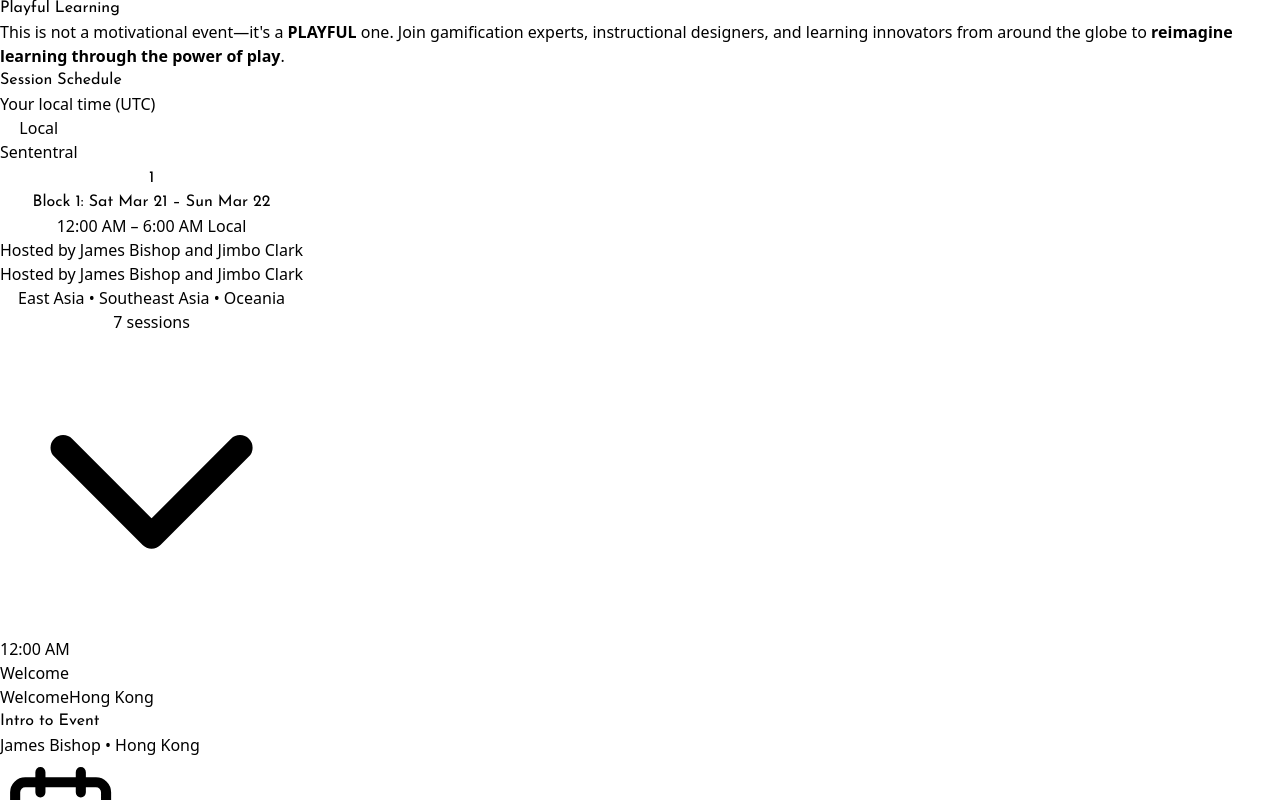
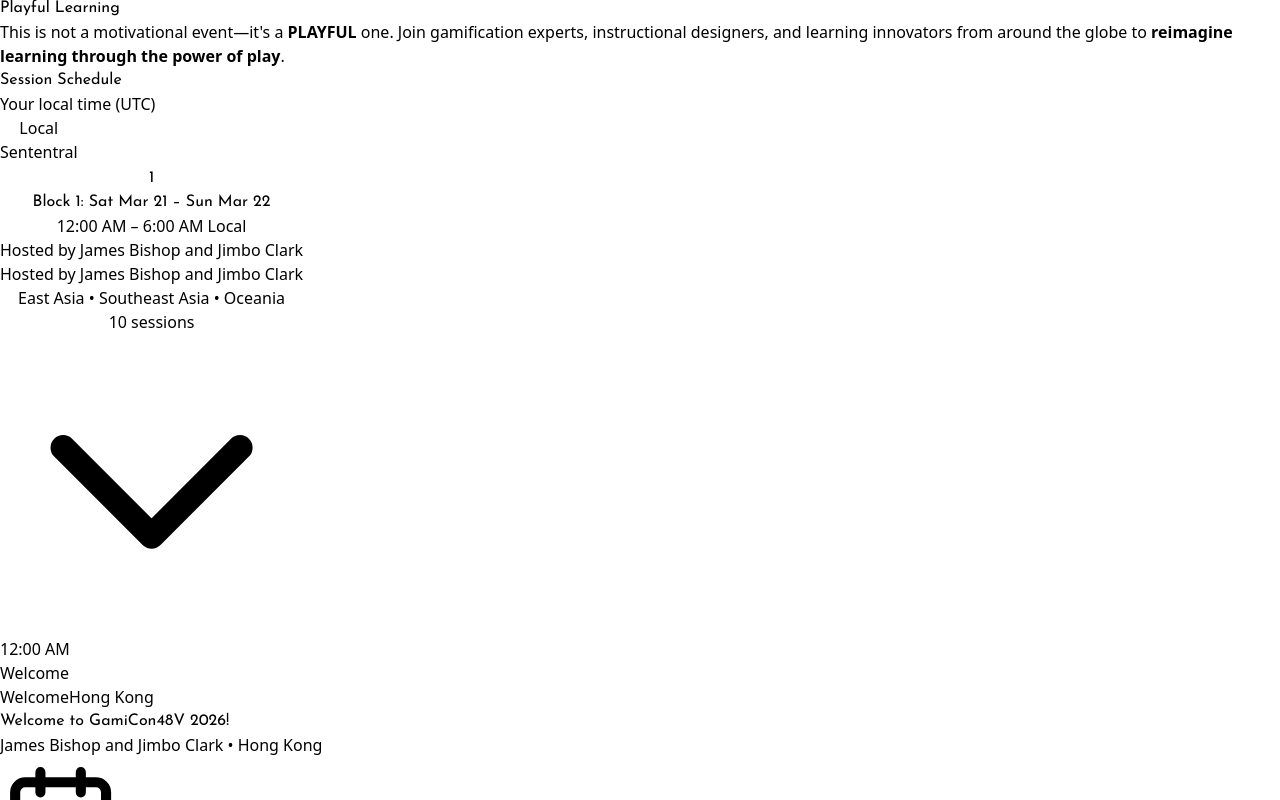
Before and after one commit to carriannlane-hub/48V-schedule, a React (Vite) app: page / in a window 1280 px wide. Both pictures are taken after a click on the button 151 px from the left and 1804 px from the top of the page. Shown: the part 1404-2204 px from the top of the page. Built offline with nearby package versions, Linux system fonts and the light colour scheme.

Commit message:
Revise session information for GamiCon48V 2026
Updated session details for GamiCon48V 2026, including new titles, speakers, and descriptions for various sessions.

```diff
--- a/src/App.jsx
+++ b/src/App.jsx
@@ -12,17 +12,21 @@
     host: "James Bishop and Jimbo Clark",
     regions: "East Asia • Southeast Asia • Oceania",
     sessions: [
-      { time: "00:00", speaker: "James Bishop", title: "Intro to Event", type: "intro", country: "Hong Kong" },
-      { time: "00:30", speaker: "Monica Cornetti", title: "Kickoff Keynote", type: "keynote", country: "USA" },
-      { time: "01:00", speaker: "Bernardo Letayf", title: "BlueRabbit", type: "sponsor", country: "Mexico" },
+      { time: "00:00", speaker: "James Bishop and Jimbo Clark", title: "Welcome to GamiCon48V 2026!", type: "intro", country: "Hong Kong" },
+      { time: "00:30", speaker: "Monica Cornetti", title: "F*ck Average", type: "keynote", additionalType: "talk", country: "USA" },
+      { time: "01:00", speaker: "Bernardo Letayf", title: "BlueRabbit", type: "sponsor", country: "Mexico", description: "Instructions for Using the Gamified Conference App BlueRabbit" },
+      { time: "01:15", speaker: "James Bishop", title: "Crossroads: Introduction to the Conference Charity", type: "experience", country: "Hong Kong" },
       { time: "01:30", speaker: "James Bishop", title: "How to Get Away with Murder at a Conference!", type: "talk", country: "Hong Kong",
         description: "AI-powered design in action: Learn how a resilience conference was transformed into an 80-person murder mystery—designed 80% with AI in under 3 hours." },
-      { time: "02:30", speaker: "Tim Hamons", title: "Sketch Your Game: Visual Tools to Design Engagement, Flow, and Player Motivation", type: "playshop", country: "Singapore",
+      { time: "02:00", speaker: "Amanda Friday", title: "The Mythic Method: A Magical Approach to Learning Design", type: "talk", country: "USA",
+        description: "Drawing from narrative psychology, the monomyth, and Sinospheric myths, Dr. Friday shows how story structures can be translated into practical learning design that drives real behavior change." },
+      { time: "02:30", speaker: "James Bishop and Jimbo Clark", title: "Exploration Experience", type: "experience", country: "Hong Kong" },
+      { time: "03:00", speaker: "Tim Hamons", title: "Sketch Your Game: Visual Tools to Design Engagement, Flow, and Player Motivation", type: "playshop", country: "Singapore",
         description: "Draw your way to better game design. Use simple visual frameworks to clarify player goals, storyboard learning journeys, and map engagement flow." },
       { time: "04:30", speaker: "Dannie Jeffries", title: "Māori-Centred Gamification: Small Shifts, Meaningful Differences", type: "talk", country: "New Zealand",
         description: "Discover how cultural worldviews shape gamified systems. Learn key Māori values and design principles that create more inclusive, impactful experiences." },
       { time: "05:00", speaker: "Beatrice Chu", title: "Bringing University Programs to Life Through Gamification", type: "talk", country: "Hong Kong",
-        description: "How one university onboarded 900 teaching assistants through playful, meaningful gamified programs. See real campus implementations in action." }
+        description: "See how HKUST uses gamification to drive faculty development, learner engagement, and institutional change at scale—with concrete design decisions and lessons learned, not surface-level gimmicks." }
     ]
   },
   {
@@ -35,15 +39,14 @@
     host: "Moe Ash & Zunara Nauman",
     regions: "Middle East • South Asia • East Africa",
     sessions: [
-      { time: "06:00", speaker: "Moe Ash", title: "Intro Block", type: "intro", country: "UAE" },
+      { time: "06:00", speaker: "Moe Ash and Zunara Nauman", title: "Intro Block", type: "intro", country: "UAE" },
       { time: "06:30", speaker: "Ritika Datta", title: "How to Make Words Your Strongest Game Mechanic", type: "talk", country: "Singapore",
         description: "Words aren't just instructions—they're mechanics. Learn how language choices drive behavior change that lasts beyond the session." },
       { time: "07:00", speaker: "Rakshith Bhagavath", title: "Beads of Intent: A Decision Tool Rooted in Ancient Indian Insight", type: "playshop", country: "India",
         description: "Use a simple bead-based activity to uncover your decision-making patterns. Discover avoidance, impulse, and intention through play and reflection." },
       { time: "08:00", speaker: "Darwin Sy Antipolo", title: "WANTED: Games for Developing Future(s)-ready Leaders", type: "talk", country: "Philippines",
-        description: "Respond to the call! Explore how game principles and mechanics can build futures-thinking capabilities in leaders facing uncertainty." },
-      { time: "08:30", speaker: "Zunara Nauman", title: "Blitzscaling: When Speed Matters", type: "talk", country: "Pakistan",
-        description: "Learn how to launch small, useful learning experiences quickly and improve through short, focused cycles. Start with a single game loop that teaches one critical behavior, then expand only after it proves its value." },
+        description: "What if leaders could practice tough feedback conversations through play instead of pressure? Explore how a purpose-built board game turns one of leadership's most uncomfortable skills into a shared learning experience." },
+      { time: "08:30", speaker: "Zunara Nauman", title: "Exploration Experience", type: "experience", country: "Pakistan" },
       { time: "09:00", speaker: "Janet Livingstone", title: "Naming, Framing, and Gaming: The Multiplicity Inside", type: "talk", country: "USA/Slovakia",
         description: "Discover Internal Family Systems (IFS) as a gamified leadership development tool. Learn visualization techniques for exploring your inner multiplicity." },
       { time: "10:00", speaker: "Rihan Mustapha", title: "GameFrame in Action: Bringing Purpose, Play, and Progress to Adult Learning", type: "playshop", country: "Saudi Arabia",
@@ -65,11 +68,14 @@
         description: "Transform learning through game-based dynamics. Experience the Octalysis Framework in action and apply gamification to your own professional challenges." },
       { time: "14:00", speaker: "Alina Tudorache", title: "The Gamification Layer Every Profitable DAO Needs in 2026", type: "talk", country: "Romania",
         description: "Most DAOs die of apathy, not tech failure. Discover the missing behavior layer that turns ghost-town communities into thriving ecosystems." },
-      { time: "14:30", speaker: "Cedric Pontet", title: "TBA", type: "talk", country: "France" },
+      { time: "14:30", speaker: "Michala Liavaag & Dr Ana Garner", title: "Throwdown: Cyber Security Incident Response Team Experience (CSIRTxp)", type: "experience", country: "" },
+      { time: "14:45", speaker: "Bernardo Letayf & Roman Rackwitz", title: "Exploration Experience", type: "experience", country: "Mexico/Germany" },
       { time: "15:00", speaker: "Claudio Guz", title: "Vibe Game Coding: Creating Games at the Speed of Imagination", type: "talk", country: "Argentina",
         description: "Create games through conversation, not code. Watch ideas become mechanics instantly through real-time AI collaboration." },
-      { time: "16:00", speaker: "Joshua Yavelberg", title: "The Clockwork Prototype Lab: Gamifying Be AI-gile", type: "playshop", country: "USA",
-        description: "Enter a steampunk-inspired design bay. Build a playable prototype in 90 minutes while learning the Be AI-gile framework through play." }
+      { time: "15:30", speaker: "Bernardo Letayf & Roman Rackwitz", title: "Exploration Experience", type: "experience", country: "Mexico/Germany" },
+      { time: "16:00", speaker: "David Chandross", title: "Gamified Problem-Based Learning in Compassion-Based Gameworlds", type: "talk", country: "Canada",
+        description: "Build problem-based learning for online training using AI prompts. Design gameworlds rooted in compassion research." },
+      { time: "17:00", speaker: "Cedric Pontet", title: "#play14 Exploration", type: "talk", country: "France" }
     ]
   },
   {
@@ -82,10 +88,11 @@
     host: "TBA",
     regions: "Western North America • Mexico • Central America",
     sessions: [
-      { time: "18:00", speaker: "TBA", title: "Intro Block", type: "intro", country: "" },
+      { time: "18:00", speaker: "Artrell Williams & Jazmin Webster", title: "Intro Block", type: "intro", country: "USA" },
       { time: "18:30", speaker: "Rebecca Arnett", title: "Hidden Gems: Free & Cheap Tools to Level Up Your Training", type: "playshop", country: "USA",
         description: "Stop paying for expensive platforms. Discover free game engines, design tools, and collaborative platforms that make gamification accessible to everyone." },
-      { time: "20:00", speaker: "Steve Abrams", title: "Making the Story Move Us: Connecting Story Archetypes to Game Mechanics", type: "playshop", country: "USA" },
+      { time: "20:00", speaker: "TBA", title: "Exploration Experience", type: "experience", country: "" },
+      { time: "20:30", speaker: "Steve Abrams", title: "Making the Story Move Us: Connecting Story Archetypes to the Most Effective Game Mechanics", type: "playshop", country: "USA" },
       { time: "21:30", speaker: "Sam Liberty", title: "Ethical Gamification", type: "talk", country: "USA",
         description: "When gamification crosses the line into manipulation, everyone loses. Learn the ETHIC framework for designing experiences that respect players." },
       { time: "22:00", speaker: "Bret Wardle", title: "Play with Purpose: Remembering Games Through Empathetic Notes", type: "playshop", country: "USA",
@@ -99,19 +106,20 @@
     centralEnd: "1:00 AM",
     gmtStart: "2026-03-23T00:00:00Z",
     gmtEnd: "2026-03-23T06:00:00Z",
-    host: "Jimbo Clark",
+    host: "James Bishop and Elmer Lau",
     regions: "East Asia • Oceania",
     sessions: [
-      { time: "00:00", speaker: "Jimbo Clark", title: "Intro Block", type: "intro", country: "Australia" },
+      { time: "00:00", speaker: "James Bishop and Elmer Lau", title: "Intro Block", type: "intro", country: "USA" },
       { time: "00:30", speaker: "Carriann Lane", title: "Build It Live: Creating Simple Apps Without Writing Code", type: "playshop", country: "USA",
         description: "What if you could create and build an app in 90 minutes without writing code? Together, we'll build an accessible branching scenario you can deploy anywhere using free, simple tools." },
-      { time: "02:00", speaker: "Chuck Sigmund, Christian Gossan, Vaughn O'Leary", title: "Panel: Fund the Fun: Making the Business Case for Gamification", type: "panel", country: "USA",
+      { time: "01:00", speaker: "Meike Sauerwein", title: "From Farm to Fridge: The Milk Life Cycle Challenge", type: "game", country: "Hong Kong",
+        description: "Play a sustainability game that makes carbon accounting fun. Compete to design the lowest-impact milk production lifecycle using real data." },
+      { time: "02:00", speaker: "Chuck Sigmund, Christian Gossan, Vaughn O'Leary", title: "Fund the Fun: Making the Business Case for Gamification", type: "panel", country: "USA",
         description: "No matter how strong your learning design is, it won't go anywhere without funding. Panelists share real-world strategies for positioning gamification as a business investment." },
-      { time: "03:00", speaker: "Shireen Chua, PhD", title: "When Cultures Clash, Immunities Surface: Game-Based Action Inquiry for Adaptive Leadership", type: "talk", country: "New Zealand",
+      { time: "03:00", speaker: "James Bishop and Elmer Lau", title: "Exploration Experience", type: "experience", country: "USA" },
+      { time: "03:30", speaker: "Shireen Chua, PhD", title: "When Cultures Clash, Immunities Surface: Game-Based Action Inquiry for Adaptive Leadership", type: "talk", country: "New Zealand",
         description: "Explore how game-based experiences reveal hidden commitments and cultural immunity to change. Design for breakthrough, not just engagement." },
-      { time: "04:00", speaker: "Meike Sauerwein", title: "From Farm to Fridge: The Milk Life Cycle Challenge", type: "game", country: "Hong Kong",
-        description: "Play a sustainability game that makes carbon accounting fun. Compete to design the lowest-impact milk production lifecycle using real data." },
-      { time: "05:00", speaker: "Maytwin Pitipornvivat", title: "The Premium Human Play: Gamification Design for 'Premium Human' Skill", type: "talk", country: "Thailand",
+      { time: "04:30", speaker: "Maytwin Pitipornvivat", title: "The Premium Human Play: Gamification Design for 'Premium Human' Skill", type: "talk", country: "Thailand",
         description: "In the age of AI, being human has become premium. Explore design techniques for developing the 7 core human skills through gamification." }
     ]
   },
@@ -126,13 +134,16 @@
     regions: "Middle East • South Asia • East Africa",
     sessions: [
       { time: "06:00", speaker: "Moe Ash & Ercan Altuğ Yılmaz", title: "Intro Block", type: "intro", country: "UAE/Türkiye" },
-      { time: "06:30", speaker: "Carol Lim", title: "When Axiom Walks Into a Library: Reimagining the Futures of Learning Ecosystems through Play", type: "talk", country: "Singapore",
+      { time: "06:30", speaker: "Carol Lim", title: "Reimagining the Futures of Learning Ecosystems through Play", type: "talk", country: "Singapore",
         description: "What if gamified learning isn't about adding mechanics, but reimagining spaces where learning happens? A foresight practitioner's perspective." },
       { time: "07:00", speaker: "Sufiz Suffian", title: "The Hidden System in Play", type: "talk", country: "Malaysia",
         description: "Every game contains an underlying system that shapes what players learn, feel, and do. Discover the invisible architecture of gamified experiences." },
-      { time: "08:00", speaker: "Namitha Vijayakumar", title: "Designing Card Games for Learning", type: "talk", country: "India",
-        description: "From engineer to behavioral skills trainer—learn practical techniques for designing card-based learning games." },
-      { time: "09:00", speaker: "Joris Beerda", title: "TBA", type: "talk", country: "Netherlands" },
+      { time: "08:00", speaker: "Snjezana Slabek", title: "Throwdown: CogFactory: From Chaos to Clarity with Industrial AI", type: "experience", country: "" },
+      { time: "08:15", speaker: "Moe Ash and Ercan Altuğ Yılmaz", title: "Exploration Experience", type: "experience", country: "UAE/Türkiye" },
+      { time: "08:30", speaker: "Namitha Vijayakumar", title: "From Questionnaires to Quests: Rethinking Personality Assessments", type: "talk", country: "India",
+        description: "Step into a gamified Everest expedition where every decision reveals personality insights—not through questionnaires, but through lived moments of pressure and uncertainty." },
+      { time: "09:30", speaker: "Jolina Kahn", title: "Throwdown: Monsters and Heroes", type: "experience", country: "" },
+      { time: "09:45", speaker: "Moe Ash and Kerem Yazici", title: "Exploration Experience", type: "experience", country: "" },
       { time: "10:00", speaker: "Bhaskar Thyagarajan", title: "Don't Wing It! When Games Tell the Truth: Data-based Debriefing for High-Impact Behavioral Learning", type: "playshop", country: "India",
         description: "Move beyond subjective facilitation. Learn breakthrough techniques for data-driven debriefing that proves learning impact." }
     ]
@@ -148,14 +159,16 @@
     regions: "Europe • Americas • Africa",
     sessions: [
       { time: "12:00", speaker: "Isobel Wallace", title: "Intro Block", type: "intro", country: "UK" },
-      { time: "12:30", speaker: "Monica Cornetti, Marigo Raftopoulos, David Metcalf, Rasha Morsi", title: "Panel: AI Hardcoded Bias: UX, AI, and the Human Cost of Design", type: "panel", country: "Global",
+      { time: "12:30", speaker: "Monica Cornetti, Marigo Raftopoulos, David Metcalf, Rasha Morsi", title: "AI Hardcoded Bias: UX, AI, and the Human Cost of Design", type: "panel", country: "Global",
         description: "This panel examines how algorithmic systems in healthcare, education, and the workplace often reinforce gendered assumptions, shaping who benefits, who is seen, and who is left out." },
-      { time: "13:30", speaker: "Isobel Wallace", title: "ThinkingCap", type: "sponsor", country: "UK" },
+      { time: "13:30", speaker: "Bálint Koller", title: "Throwdown: Stakeholder Quest: Leveling Up Digital Learning at Grundfos", type: "experience", country: "" },
+      { time: "13:45", speaker: "Isobel Wallace", title: "Exploration Experience", type: "experience", country: "UK" },
       { time: "14:00", speaker: "Ayman Elarby", title: "Feedback Marvels", type: "talk", country: "Egypt",
         description: "Give and receive professional feedback through a board game designed with game-based learning principles." },
-      { time: "15:00", speaker: "Darryn Van Den Berg", title: "TBA", type: "talk", country: "South Africa" },
-      { time: "15:30", speaker: "Julia Allen & Frank Parker", title: "Worldbuilding in GoBrunch: Enhancing User Experiences Through Design Concepts", type: "playshop", country: "USA",
-        description: "Turn virtual platforms into story-rich environments. Hands-on exploration of world-building that surprises and delights." }
+      { time: "15:00", speaker: "Isobel Wallace", title: "Exploration Experience", type: "experience", country: "UK" },
+      { time: "15:30", speaker: "Darryn Van Den Berg", title: "Embedding the Learning AFTER Training with Behaviour Economics", type: "talk", country: "South Africa" },
+      { time: "16:00", speaker: "Joshua Yavelberg", title: "The Clockwork Prototype Lab: Gamifying Be AI-gile", type: "playshop", country: "USA",
+        description: "Enter a steampunk-inspired design bay. Build a playable prototype in 90 minutes while learning the Be AI-gile framework through play." }
     ]
   },
   {
@@ -171,12 +184,14 @@
       { time: "18:00", speaker: "Ginnie Cappozzi", title: "Intro Block", type: "intro", country: "USA" },
       { time: "18:30", speaker: "Jesse Sanderson", title: "We Speak! Addressing Classroom Language Barriers in Under-Resourced Global Regions through Game-Based Learning", type: "talk", country: "USA",
         description: "A student project that became a movement. Learn how game-based learning addresses dropout rates caused by language barriers in Tanzania." },
-      { time: "19:00", speaker: "David Chandross", title: "Gamified Problem-Based Learning in Compassion-Based Gameworlds", type: "talk", country: "Canada",
-        description: "Build problem-based learning for online training using AI prompts. Design gameworlds rooted in compassion research." },
-      { time: "20:30", speaker: "Javier Velasquez", title: "100 Victory Points for Designing Great Point Systems that Teach!", type: "playshop", country: "Colombia",
+      { time: "19:00", speaker: "Javier Velasquez", title: "100 Victory Points for Designing Great Point Systems that Teach!", type: "playshop", country: "Colombia",
         description: "Identify point types, understand their psychological value, and design meaningful point systems that actually drive learning." },
-      { time: "22:30", speaker: "Keith Lillico", title: "\"Tell Me Why\": What Toddlers, Boy Bands, and Learners Teach Us About Motivation", type: "talk", country: "Canada",
-        description: "Examine the underlying ecosystem of human motivation that shapes engagement across very different contexts, from early learning to enterprise compliance. Learn a practical framework for identifying the often-hidden motivations of an audience." }
+      { time: "20:30", speaker: "Ginnie Cappozzi", title: "Exploration Experience", type: "experience", country: "USA" },
+      { time: "21:00", speaker: "Keith Lillico", title: "\"Tell Me Why\": What Toddlers, Boy Bands, and Learners Teach Us About Motivation", type: "talk", country: "Canada",
+        description: "Examine the underlying ecosystem of human motivation that shapes engagement across very different contexts, from early learning to enterprise compliance. Learn a practical framework for identifying the often-hidden motivations of an audience." },
+      { time: "21:30", speaker: "Julia Allen & Frank Parker", title: "Worldbuilding in Rippily: Enhancing User Experiences Through Design Concepts", type: "playshop", country: "USA",
+        description: "Turn virtual platforms into story-rich environments. Hands-on exploration of world-building that surprises and delights." },
+      { time: "23:00", speaker: "Sententia Team", title: "Closing Celebration", type: "experience", country: "" }
     ]
   }
 ];
@@ -255,6 +270,7 @@
     talk: { bg: 'bg-sky-700', text: 'text-white', label: 'Talk' },
     game: { bg: 'bg-emerald-700', text: 'text-white', label: 'Game' },
     sponsor: { bg: 'bg-orange-700', text: 'text-white', label: 'Sponsor' },
+    experience: { bg: 'bg-teal-700', text: 'text-white', label: 'Experience' },
     intro: { bg: 'bg-slate-600', text: 'text-white', label: 'Welcome' }
   };
   return styles[type] || styles.talk;
@@ -458,12 +474,18 @@
               <span className={`md:hidden px-2 py-0.5 ${badge.bg} ${badge.text} text-xs font-semibold rounded-full`}>
                 {badge.label}
               </span>
+              {session.additionalType && (() => { const b2 = getTypeBadge(session.additionalType); return (
+                <span className={`md:hidden px-2 py-0.5 ${b2.bg} ${b2.text} text-xs font-semibold rounded-full`}>{b2.label}</span>
+              ); })()}
             </div>
             <div className="flex-grow">
               <div className="hidden md:flex flex-wrap items-center gap-2 mb-2">
                 <span className={`px-3 py-1 ${badge.bg} ${badge.text} text-xs font-semibold rounded-full`}>
                   {badge.label}
                 </span>
+                {session.additionalType && (() => { const b2 = getTypeBadge(session.additionalType); return (
+                  <span className={`px-3 py-1 ${b2.bg} ${b2.text} text-xs font-semibold rounded-full`}>{b2.label}</span>
+                ); })()}
                 {session.country && (
                   <span className="text-slate-300 text-sm">
                     {session.country}
@@ -765,6 +787,9 @@
                             <span className={`md:hidden px-2 py-0.5 ${badge.bg} ${badge.text} text-xs font-semibold rounded-full`}>
                               {badge.label}
                             </span>
+                            {session.additionalType && (() => { const b2 = getTypeBadge(session.additionalType); return (
+                              <span className={`md:hidden px-2 py-0.5 ${b2.bg} ${b2.text} text-xs font-semibold rounded-full`}>{b2.label}</span>
+                            ); })()}
                             {isCurrentSession && (
                               <span className="md:hidden px-2 py-0.5 bg-emerald-500 text-white text-xs font-semibold rounded-full">
                                 NOW
@@ -776,6 +801,9 @@
                               <span className={`px-3 py-1 ${badge.bg} ${badge.text} text-xs font-semibold rounded-full`}>
                                 {badge.label}
                               </span>
+                              {session.additionalType && (() => { const b2 = getTypeBadge(session.additionalType); return (
+                                <span className={`px-3 py-1 ${b2.bg} ${b2.text} text-xs font-semibold rounded-full`}>{b2.label}</span>
+                              ); })()}
                               {isCurrentSession && (
                                 <span className="px-3 py-1 bg-emerald-500 text-white text-xs font-semibold rounded-full motion-safe:animate-pulse">
                                   LIVE NOW
```
